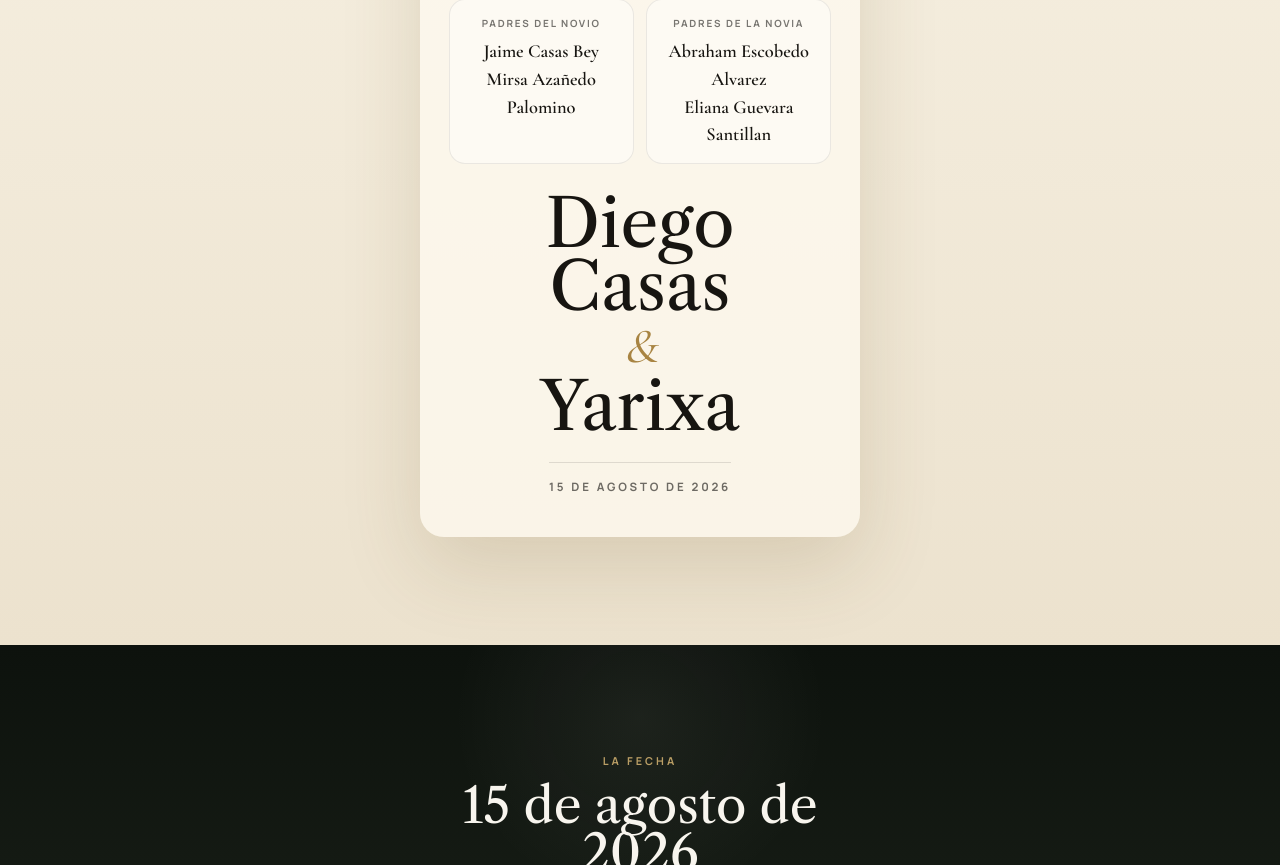
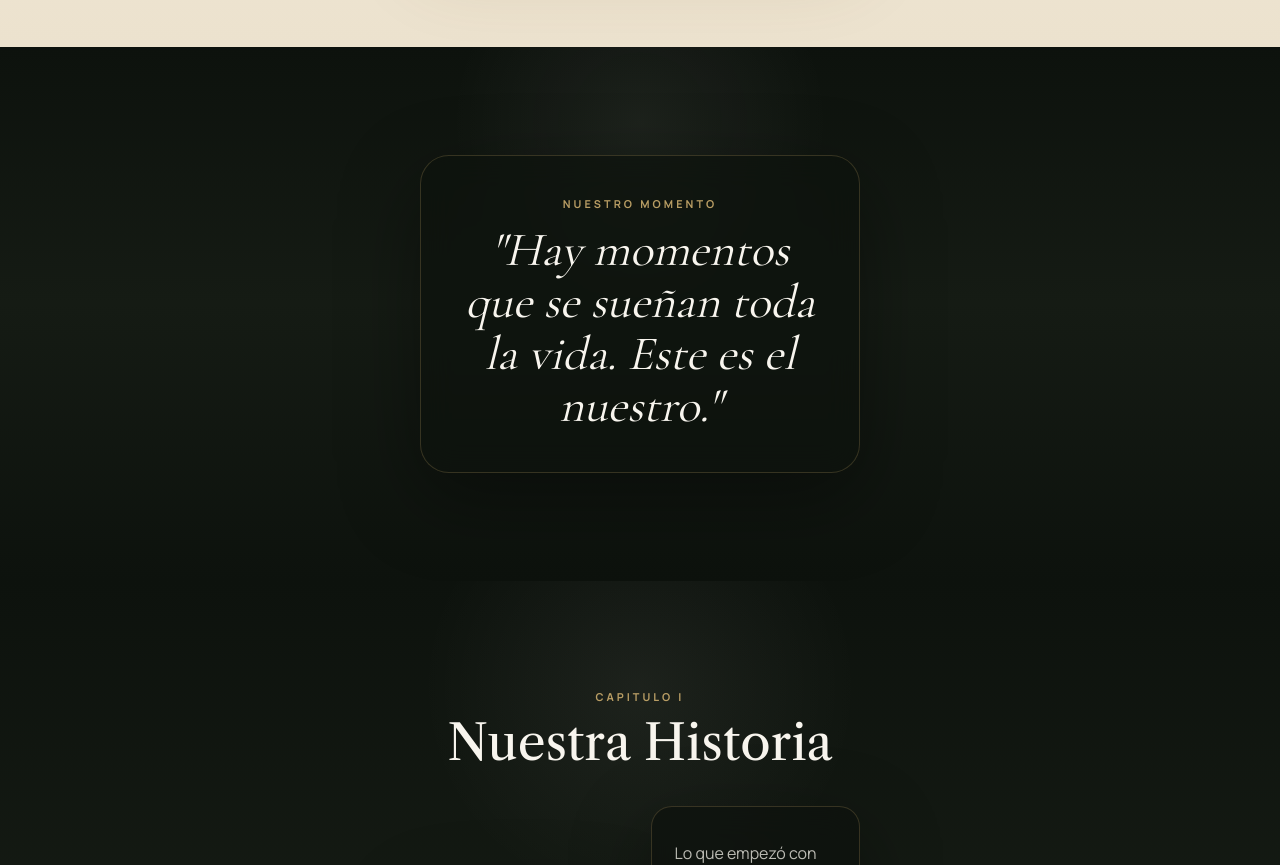
Before and after one commit to AzaeroDiego/boda-diego-y-yarixa, a React (Vite) app: page / in a window 1280 px wide. Shown: the part 1635-2500 px from the top of the page. Built offline with nearby package versions, Linux system fonts and the light colour scheme.

Commit message:
Reorder invitation flow and shorten groom name

```diff
--- a/src/App.jsx
+++ b/src/App.jsx
@@ -48,16 +48,16 @@ export default function App() {
       <MusicToggle enabled={musicEnabled} ready={musicReady} onToggle={handleToggleMusic} />
       <IntroScene config={weddingConfig} onOpen={openInvitation} />
       <div className="invitation-flow" ref={contentRef}>
+        <MainInvitation config={weddingConfig} />
         <RomanticQuote quote={weddingConfig.quote} />
-        <MainInvitation config={weddingConfig} />
+        <OurStory story={weddingConfig.story} />
+        <PolaroidGallery />
         <Countdown
           weddingDate={weddingConfig.weddingDate}
           dateLabel={weddingConfig.dateLabel}
         />
         <EventDetails config={weddingConfig} />
         <CinematicMoment />
-        <OurStory story={weddingConfig.story} />
-        <PolaroidGallery />
         <GiftRegistry config={weddingConfig} />
         <RSVPForm config={weddingConfig} />
         <ClosingScene config={weddingConfig} />
--- a/src/data/weddingConfig.js
+++ b/src/data/weddingConfig.js
@@ -2,7 +2,7 @@ export const weddingConfig = {
   groomName: 'Diego',
   brideName: 'Yarixa',
   fullNames: {
-    groom: 'Diego Casas',
+    groom: 'Diego',
     bride: 'Yarixa',
   },
   monogram: 'D & Y',
```
